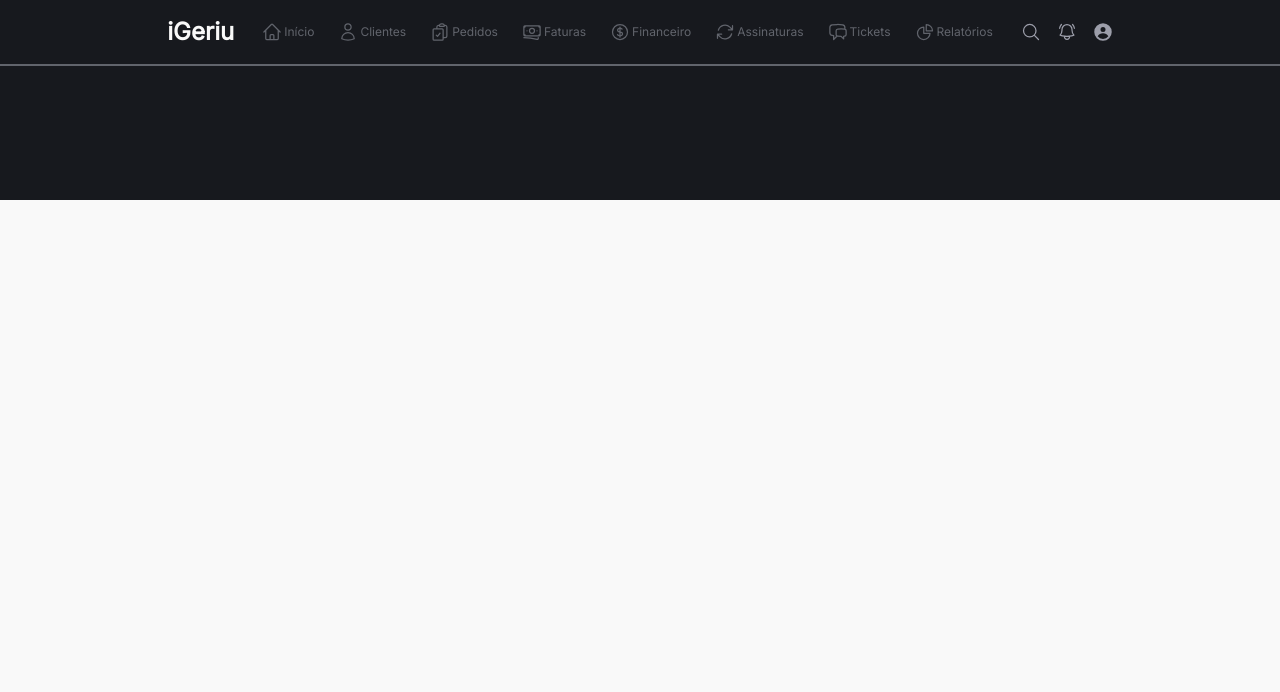
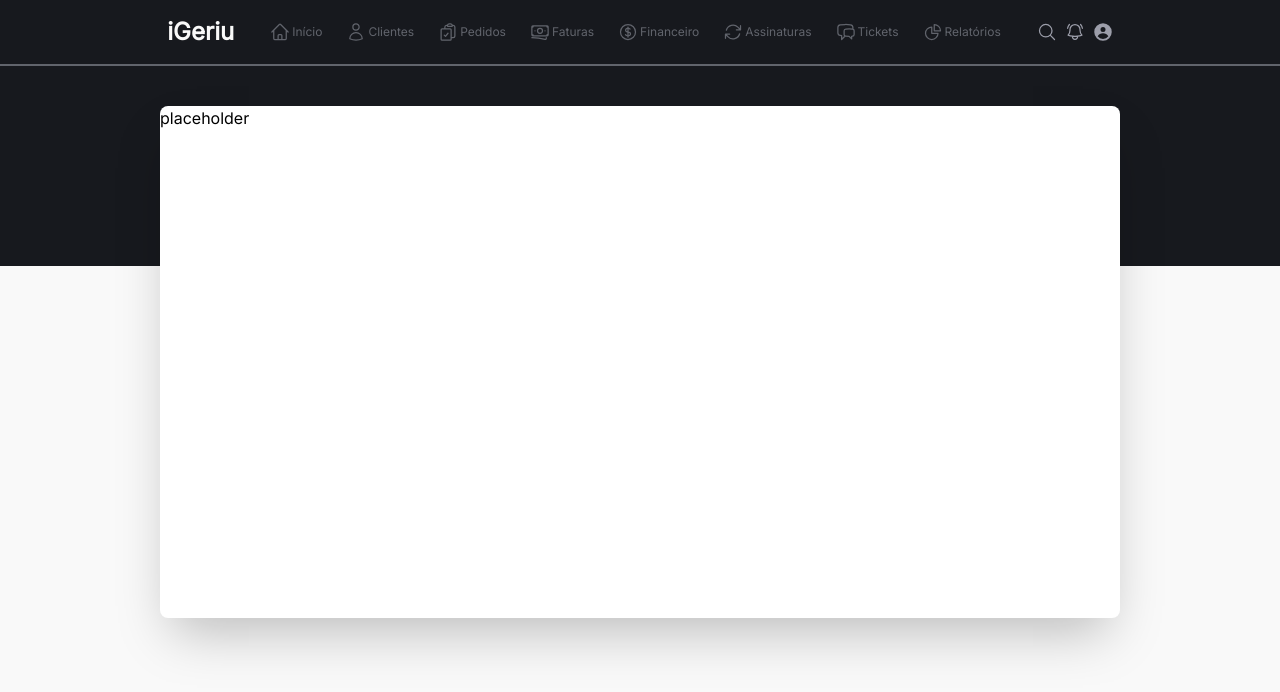
Before and after one commit to luiz-palmera/iGeriu, a React (Vite) app: page / in a window 1280 px wide. Shown: the top 692 px of the page. Built offline with nearby package versions, Linux system fonts and the light colour scheme.

Commit message:
feat: adicionado componente de conteudo

```diff
--- /dev/null
+++ b/src/components/layout/Content.tsx
@@ -0,0 +1,15 @@
+import React from 'react';
+
+type ContentProps = {
+    children: React.ReactNode;
+}
+
+const Content = ({children}: ContentProps) => {
+    return(
+        <div className='bg-surface rounded-lg w-[60rem] h-[32rem] shadow-2xl '>
+            {children}
+        </div>
+    )
+}
+
+export default Content
--- a/src/components/layout/Header.tsx
+++ b/src/components/layout/Header.tsx
@@ -11,7 +11,7 @@ import {
   MagnifyingGlassIcon
 } from "@heroicons/react/24/outline";
 import { UserCircleIcon } from "@heroicons/react/16/solid";
-import { NavLink } from "./NavLink";
+import NavLink from "./NavLink";
 
 
 const navLinks = [
@@ -29,7 +29,7 @@ const Header = () => {
   return (
     <header className="bg-primary border-b-2 border-headerContent">
       <div className="container mx-auto px-4 h-16">
-        <div className="flex items-center justify-center space-x-4 h-full">
+        <div className="flex items-center justify-center space-x-6 h-full">
           <h1 className="text-2xl font-bold text-background">iGeriu</h1>
           <nav className="hidden md:flex h-full">
             {navLinks.map((link) => (
@@ -38,7 +38,7 @@ const Header = () => {
               </NavLink>
             ))}
           </nav>
-          <div className="flex items-center space-x-4">
+          <div className="flex items-center space-x-2">
             <MagnifyingGlassIcon className="text-headerContentHover w-5 h-5"/>
             <BellAlertIcon className="text-headerContentHover w-5 h-5"/>
             <UserCircleIcon className="text-headerContentHover w-5 h-5"/>
--- a/src/components/layout/NavLink.tsx
+++ b/src/components/layout/NavLink.tsx
@@ -6,7 +6,7 @@ type NavLinkProps = {
     icon: React.ReactNode;
 }
 
-export const NavLink = ({href, children, icon}: NavLinkProps) => {
+const NavLink = ({href, children, icon}: NavLinkProps) => {
     return(
         <a
             href={href}
@@ -19,3 +19,5 @@ export const NavLink = ({href, children, icon}: NavLinkProps) => {
         </a>
     )
 }
+
+export default NavLink
--- a/src/pages/Home.tsx
+++ b/src/pages/Home.tsx
@@ -1,12 +1,16 @@
+import Content from "../components/layout/Content";
 import Header from "../components/layout/Header";
 
 const Home = () => {
   return (
-    <div className="min-h-screen bg-gradient-to-b from-primary from-25% to-background to-25%">
-      <Header />
-      <main className="container mx-auto px-4 py-8">
-      </main>
+    <>
+    <Header />
+    <div className="min-h-screen bg-gradient-to-b from-primary from-25% to-background to-25% flex justify-center py-10">
+        <Content>
+          placeholder
+        </Content>
     </div>
+    </>
   );
 };
 
```
